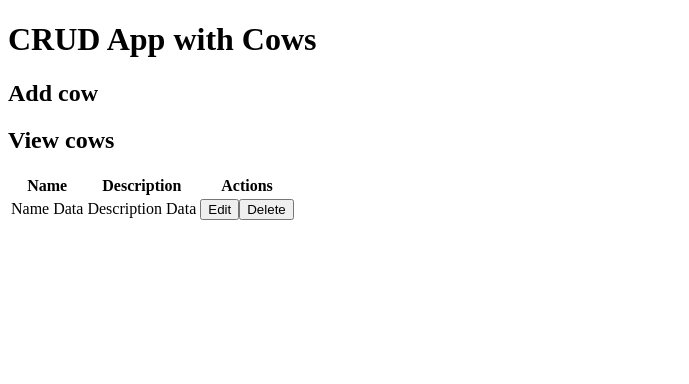
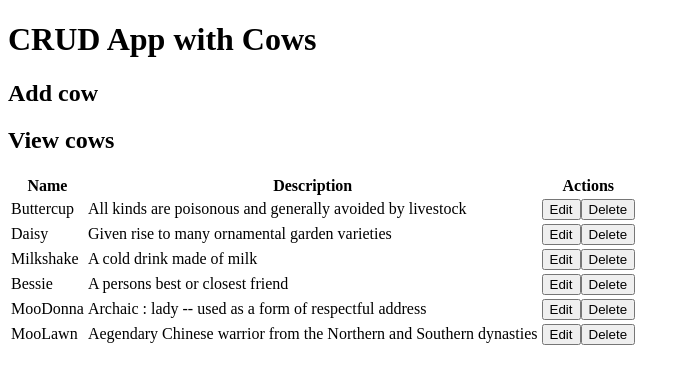
Before and after one commit to underthecode/cows, a React app: page / in a window 1280 px wide. Shown: the top 384 px of the page, without its empty margins (0-689 px from the left). Built offline with nearby package versions, Linux system fonts and the light colour scheme; the HTML template or start-up script is replaced by a standard one.

Commit message:
rendered cows test data

```diff
--- a/client/src/components/Cows.jsx
+++ b/client/src/components/Cows.jsx
@@ -1,9 +1,45 @@
-import React from 'react';
+import React, { useState } from 'react';
 import axios from 'axios';
 
 import CowsTable from './CowsTable.jsx';
 
 const Cows = () => {
+  const cowsData = [
+    {
+      id: 1,
+      name: 'Buttercup',
+      description: 'All kinds are poisonous and generally avoided by livestock'
+    },
+    {
+      id: 2,
+      name: 'Daisy',
+      description: 'Given rise to many ornamental garden varieties'
+    },
+    {
+      id: 3,
+      name: 'Milkshake',
+      description: 'A cold drink made of milk'
+    },
+    {
+      id: 4,
+      name: 'Bessie',
+      description: 'A persons best or closest friend'
+    },
+    {
+      id: 5,
+      name: 'MooDonna',
+      description: 'Archaic : lady -- used as a form of respectful address'
+    },
+    {
+      id: 6,
+      name: 'MooLawn',
+      description:
+        'Aegendary Chinese warrior from the Northern and Southern dynasties'
+    }
+  ];
+
+  const [cows, setCows] = useState(cowsData);
+
   return (
     <div>
       <h1>CRUD App with Cows</h1>
@@ -13,7 +49,7 @@ const Cows = () => {
         </div>
         <div className='flex-large'>
           <h2>View cows</h2>
-          <CowsTable />
+          <CowsTable cows={cows} />
         </div>
       </div>
     </div>
--- a/client/src/components/CowsTable.jsx
+++ b/client/src/components/CowsTable.jsx
@@ -1,6 +1,6 @@
 import React from 'react';
 
-const CowsTable = () => (
+const CowsTable = props => (
   <table>
     <thead>
       <tr>
@@ -10,14 +10,22 @@ const CowsTable = () => (
       </tr>
     </thead>
     <tbody>
-      <tr>
-        <td>Name Data</td>
-        <td>Description Data</td>
-        <td>
-          <button className='button muted-button'>Edit</button>
-          <button className='button muted-button'>Delete</button>
-        </td>
-      </tr>
+      {props.cows.length > 0 ? (
+        props.cows.map(cow => (
+          <tr key={cow.id}>
+            <td>{cow.name}</td>
+            <td>{cow.description}</td>
+            <td>
+              <button className='button muted-button'>Edit</button>
+              <button className='button muted-button'>Delete</button>
+            </td>
+          </tr>
+        ))
+      ) : (
+        <tr>
+          <td colSpan={3}>No cows</td>
+        </tr>
+      )}
     </tbody>
   </table>
 );
```
